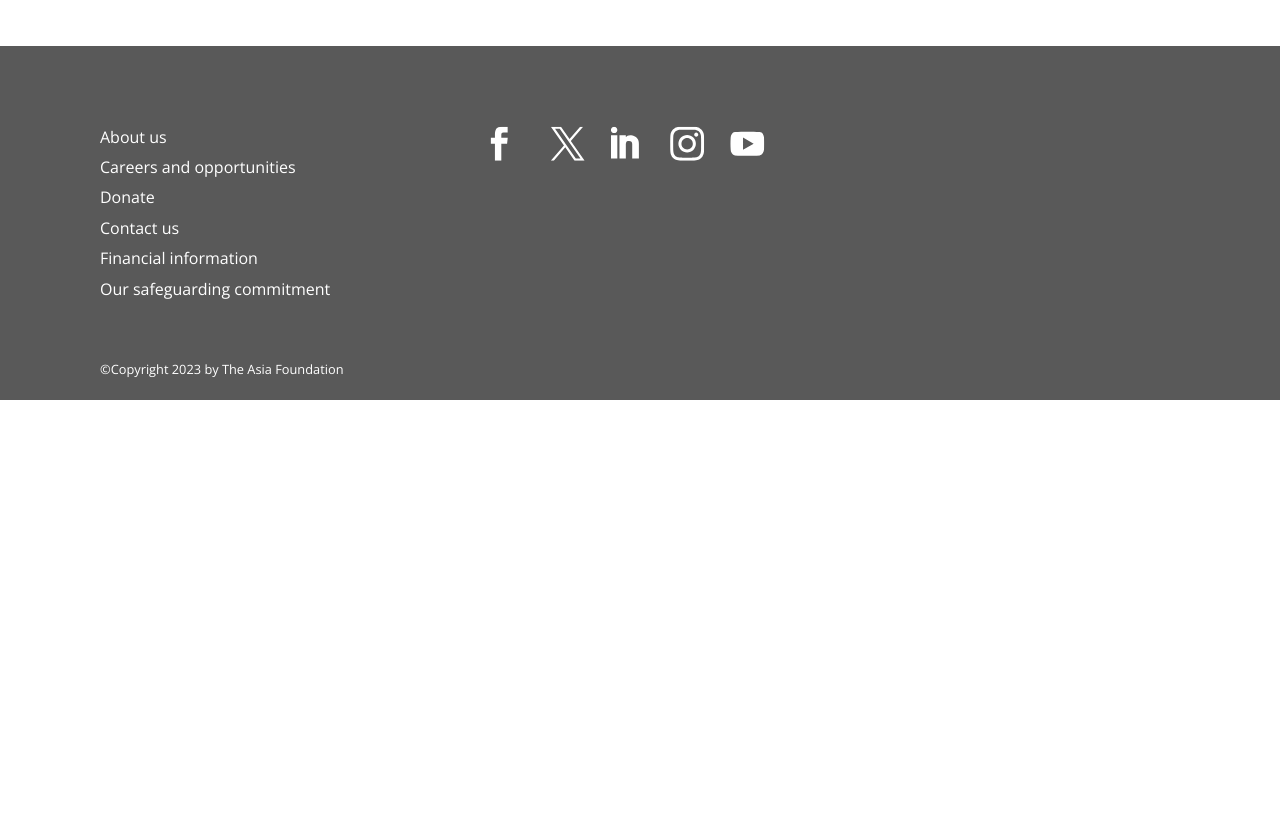
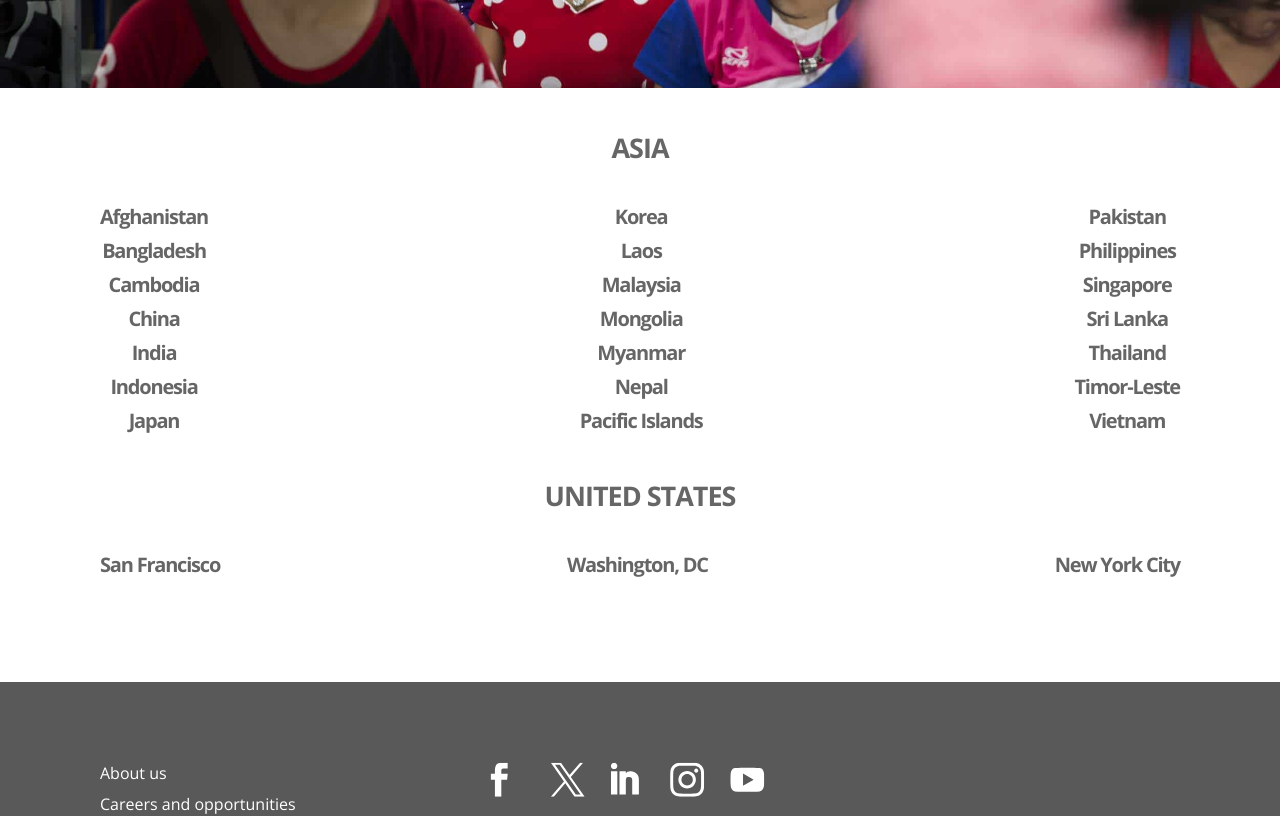
Before and after one commit to Arsaide/next-asia-foudation, a Next.js app: page /work in a window 1280 px wide. Shown: the part 400-1216 px from the top of the page. Before the commit the page ends 800 px from the top, so only its background shows below. Built offline with nearby package versions, Linux system fonts and the light colour scheme.

Commit message:
Added Where We Work page

```diff
--- a/src/app/about/page.tsx
+++ b/src/app/about/page.tsx
@@ -8,12 +8,12 @@ import Approach from "@/component/Pages/About/Approach/Approach";
 
 const AboutPage = () => {
     return (
-        <section className={styles.about}>
-            <TheBanner text='where we work' img='banners/aboutUs-banner.jpg'/>
+        <>
+            <TheBanner text='about the asia foundation' img='banners/aboutUs-banner.jpg'/>
             <Description/>
             <Book/>
             <Approach/>
-        </section>
+        </>
     );
 };
 
--- a/src/app/work/page.tsx
+++ b/src/app/work/page.tsx
@@ -1,12 +1,15 @@
-import styles from './page.module.css'
+import styles from './page.module.scss'
 
 import React from 'react';
+import TheBanner from "@/component/TheBanner/TheBanner";
+import Content from "@/component/Pages/Work/Content/Content";
 
 const OurWorkPage = () => {
     return (
-        <div>
-            work
-        </div>
+       <>
+           <TheBanner text='where we work' img='banners/work-banner.jpg' />
+           <Content />
+       </>
     );
 };
 
--- a/src/component/Pages/About/Book/Book.tsx
+++ b/src/component/Pages/About/Book/Book.tsx
@@ -8,7 +8,7 @@ const Book = () => {
             <div className={styles.book__container}>
                 <h3 className={styles.book__title}>Annual Report Book</h3>
                 <div className={styles.book__iframe}>
-                    <iframe src="//v.calameo.com/?bkcode=007529063f37db7e901a9&mode=mini"
+                    <iframe src="//v.calameo.com/?bkcode=001137694da9eae420bae&mode=mini&clickto=view&clicktarget=_blank"
                             frameBorder="0"
                             scrolling="no"
                             allowTransparency
--- /dev/null
+++ b/src/component/Pages/Work/Content/Content.module.scss
@@ -0,0 +1,46 @@
+.lists {
+  margin: 42px 0px 100px 0px;
+  &__container {
+    color: var(--gray-text);
+  }
+}
+
+.item {
+  &:not(:last-child) {
+    padding-bottom: 40px;
+  }
+  &__lists {
+    display: flex;
+    justify-content: space-between;
+  }
+
+  &__title {
+    font-size: 27px;
+    font-weight: 700;
+    line-height: 1.3;
+    letter-spacing: -1px;
+    text-align: center;
+    padding-bottom: 35px;
+  }
+
+  &__list {
+    text-align: center;
+  }
+
+  &__listItem {
+    font-size: 20px;
+    font-weight: 700;
+    line-height: 1.7;
+    letter-spacing: -1.2px;
+  }
+}
+
+@media (max-width: 599.98px) {
+  .item {
+    &__lists {
+      flex-direction: column;
+      justify-content: center;
+      gap: 50px;
+    }
+  }
+}
--- /dev/null
+++ b/src/component/Pages/Work/Content/Content.tsx
@@ -0,0 +1,58 @@
+import styles from './Content.module.scss';
+import React from 'react';
+const Content = () => {
+    return (
+        <section className={styles.lists}>
+            <div className={styles.lists__container}>
+                <div className={styles.item}>
+                    <h3 className={styles.item__title}>ASIA</h3>
+                    <div className={styles.item__lists}>
+                        <ul className={styles.item__list}>
+                            <li className={styles.item__listItem}>Afghanistan</li>
+                            <li className={styles.item__listItem}>Bangladesh</li>
+                            <li className={styles.item__listItem}>Cambodia</li>
+                            <li className={styles.item__listItem}>China</li>
+                            <li className={styles.item__listItem}>India</li>
+                            <li className={styles.item__listItem}>Indonesia</li>
+                            <li className={styles.item__listItem}>Japan</li>
+                        </ul>
+                        <ul className={styles.item__list}>
+                            <li className={styles.item__listItem}>Korea</li>
+                            <li className={styles.item__listItem}>Laos</li>
+                            <li className={styles.item__listItem}>Malaysia</li>
+                            <li className={styles.item__listItem}>Mongolia</li>
+                            <li className={styles.item__listItem}>Myanmar</li>
+                            <li className={styles.item__listItem}>Nepal</li>
+                            <li className={styles.item__listItem}>Pacific Islands</li>
+                        </ul>
+                        <ul className={styles.item__list}>
+                            <li className={styles.item__listItem}>Pakistan</li>
+                            <li className={styles.item__listItem}>Philippines</li>
+                            <li className={styles.item__listItem}>Singapore</li>
+                            <li className={styles.item__listItem}>Sri Lanka</li>
+                            <li className={styles.item__listItem}>Thailand</li>
+                            <li className={styles.item__listItem}>Timor-Leste</li>
+                            <li className={styles.item__listItem}>Vietnam</li>
+                        </ul>
+                    </div>
+                </div>
+                <div className={styles.item}>
+                    <h3 className={styles.item__title}>UNITED STATES</h3>
+                    <div className={styles.item__lists}>
+                        <ul className={styles.item__list}>
+                            <li className={styles.item__listItem}>San Francisco</li>
+                        </ul>
+                        <ul className={styles.item__list}>
+                            <li className={styles.item__listItem}>Washington, DC</li>
+                        </ul>
+                        <ul className={styles.item__list}>
+                            <li className={styles.item__listItem}>New York City</li>
+                        </ul>
+                    </div>
+                </div>
+            </div>
+        </section>
+    );
+};
+
+export default Content;
```
Also changed, not shown: public/banners/work-banner.jpg (added), src/app/work/page.module.css (deleted), src/app/work/page.module.scss (added).
